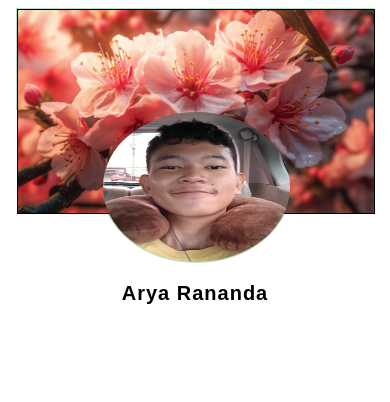
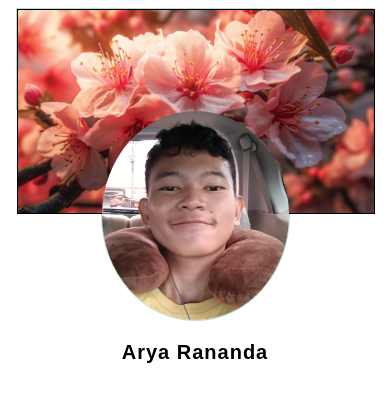
Before and after one commit to jamal0013/webgabutreal22, a plain HTML site: page index.html in a window 390 px wide. Drawn offline with Linux system fonts and the light colour scheme.

Commit message:
Add files via upload

```diff
--- a/index.html
+++ b/index.html
@@ -12,9 +12,7 @@
         <img src="flower-blossom-pink-beauty-in-nature-vibrant-cherry-blossom-romantic-japanese-culture-generated-by-ai-free-photo.jpg" alt="" id="navbar1">
     </div>
     <!-- profile picture -->
-    <div id="profile">
-        <img src="1.jpg" alt="" id="profile1">
-    </div>
+        <img src="1.jpg" alt="" id="profile">
     <!-- nama -->
      <h1 id="nama">Arya Rananda</h1>
 </body>
--- a/style.css
+++ b/style.css
@@ -41,16 +41,7 @@
     border: 1px solid rgb(184, 224, 195);
     display: block;
     margin: auto;
-    height: 150px;
-}
-
-#profile1 {
-    width: 100%;
-    border-radius: 100%;
-    border: 1px solid rgb(184, 224, 195);
-    display: block;
-    margin: auto;
-    height: 100%;
+    height: 50%;
 }
 /* Media queries */
 /* For mobile phones: */
```
